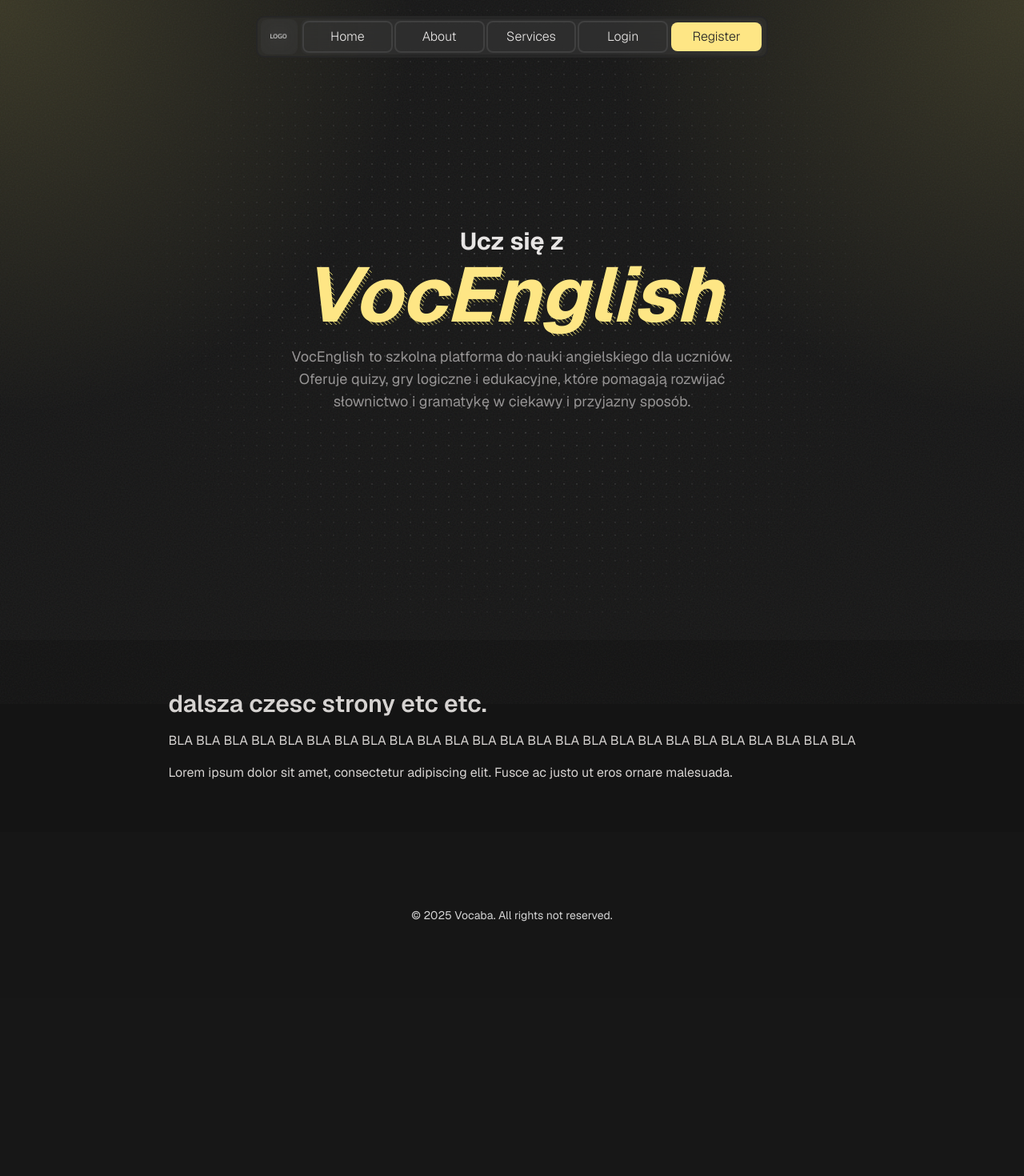
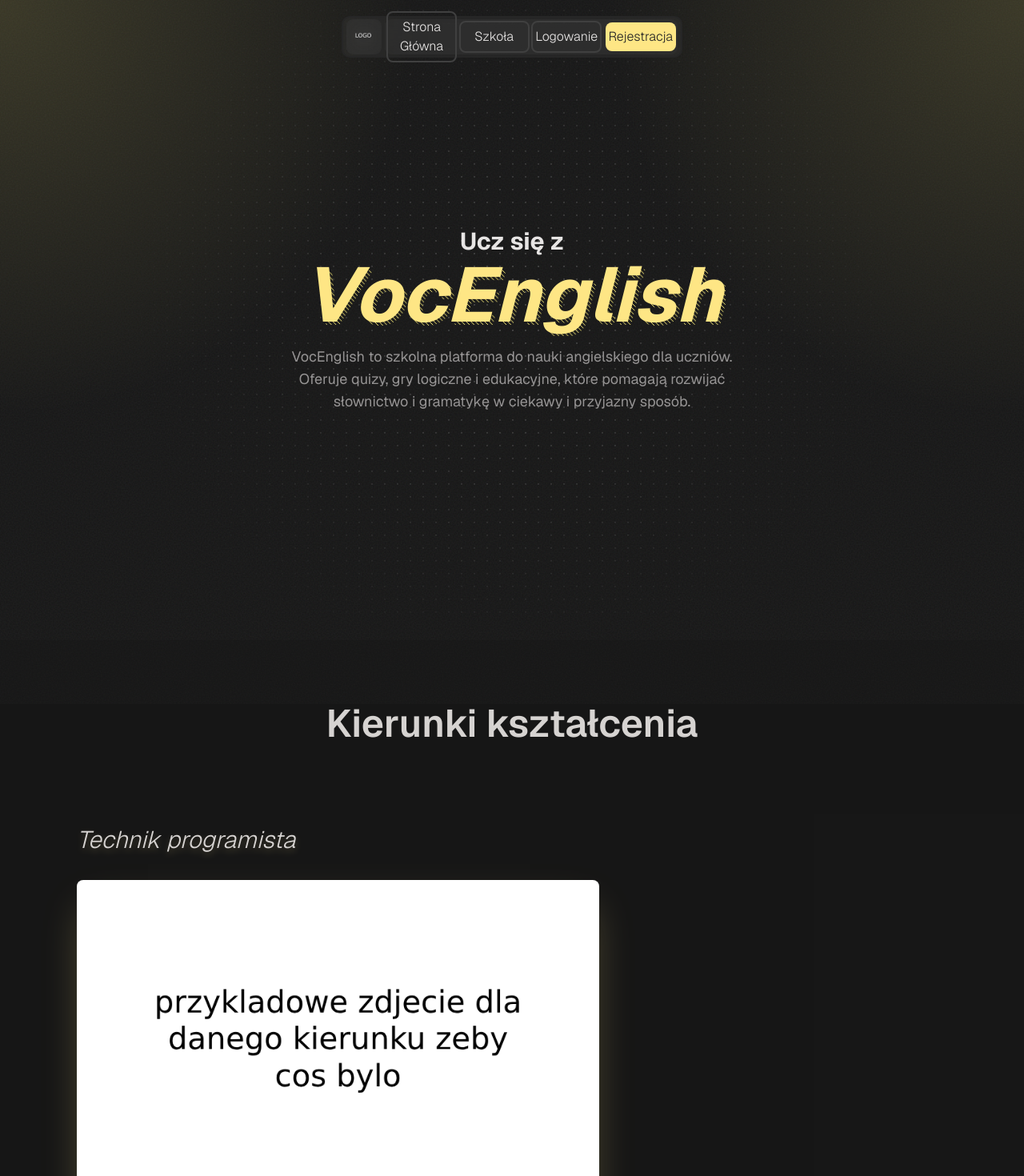
Before and after one commit to BlackShadeOSS/erasmus-gg, a Next.js app: page / in a window 1280 px wide. Shown: the top 1470 px of the page at 80% size. Before the commit the page ends 1248 px from the top, so only its background shows below. Built offline with nearby package versions, Linux system fonts and the light colour scheme.

Commit message:
more content in landing page, improved navbar, created footer

```diff
--- a/src/app/(main-page)/page.tsx
+++ b/src/app/(main-page)/page.tsx
@@ -6,9 +6,13 @@ import { cn } from "@/lib/utils";
 import GlowingCircle from "@/components/ui/glowing-circle";
 import { HomeContent } from "@/data/HomeContent";
 import Footer from "@/components/Footer";
+import ImageComponent from "@/components/ImageComponent";
 
 export default function Home() {
   const { hero, secondSection } = HomeContent;
+
+  // Create an array to loop through for our images
+  const imageCount = 6; // Number of images to display
 
   return (
     <div>
@@ -20,7 +24,7 @@ export default function Home() {
       </div>
 
       <main>
-        <section className="h-screen flex flex-col items-center justify-center">
+        <section className="h-screen flex flex-col items-center justify-center ">
           <h1 className="text-3xl w-full font-bold text-center text-stone-200">
             {hero.title} <br />
             <LineShadowText
@@ -31,9 +35,7 @@ export default function Home() {
             </LineShadowText>
           </h1>
           <h2 className="text-lg text-stone-200/60 mt-4 w-xl text-center">
-            VocEnglish to szkolna platforma do nauki angielskiego dla uczniów.
-            Oferuje quizy, gry logiczne i edukacyjne, które pomagają rozwijać
-            słownictwo i gramatykę w ciekawy i przyjazny sposób.
+            {hero.heroDescription}
           </h2>
           <div className="-z-10">
             <DotPattern
@@ -45,13 +47,24 @@ export default function Home() {
           </div>
         </section>
 
-        <section className="bg-neutral-950/20 text-stone-300 p-10 h-[30vh] flex items-center">
-          <div className="max-w-4xl mx-auto">
-            <h2 className="text-3xl font-semibold mb-4">
+        <section className="bg-neutral-900/40 text-stone-300 p-10 flex flex-col items-center">
+          <div className="max-w-4xl text-center h-20 my-10">
+            <h2 className="text-5xl font-semibold mb-4">
               {secondSection.title}
             </h2>
-            <p className="mb-4">{secondSection.paragraphs[0]}</p>
-            <p>{secondSection.paragraphs[1]}</p>
+          </div>
+          <div className="w-full">
+            {Array.from({ length: imageCount }).map((_, index) => (
+              <ImageComponent
+                key={index}
+                header={secondSection.images.programista.header}
+                src={secondSection.images.programista.image}
+                alt={secondSection.images.programista.alt}
+                width={800}
+                height={800}
+                position={index % 2 === 0 ? "left" : "right"}
+              />
+            ))}
           </div>
         </section>
       </main>
--- a/src/app/layout.tsx
+++ b/src/app/layout.tsx
@@ -13,8 +13,8 @@ const geistMono = Geist_Mono({
 });
 
 export const metadata: Metadata = {
-  title: "Vocaba",
-  description: "Vocaba",
+  title: "VocEnglish",
+  description: "VocEnglish",
 };
 
 export default function RootLayout({
--- a/src/components/Footer.tsx
+++ b/src/components/Footer.tsx
@@ -1,12 +1,40 @@
 import React from "react";
+import rs from "../../public/radecky-studio-realizacja.svg";
+import Image from "next/image";
+import Link from "next/link";
 
 const Footer = () => {
+  const LinkStyle =
+    "my-1 text-lg text-neutral-300 hover:text-amber-200 transition-colors duration-100";
   return (
-    <footer>
-      <div className="flex bg-neutral-900/70 justify-center items-center h-52  text-neutral-300">
-        <p className="text-sm">
-          &copy; {new Date().getFullYear()} Vocaba. All rights not reserved.
+    <footer className="w-full h-72 bg-neutral-900/70 border-t-2 border-neutral-800 flex flex-col">
+      <div className="flex flex-row items-center h-72 text-neutral-300">
+        <div className="w-3/5 flex flex-col items-center justify-center">
+          <p className="text-sm">
+            &copy; 2025-{new Date().getFullYear()} Tu jakiees info o szkole i
+            odnosnik do niej i jeszcze ig tiktok i facerbook
+          </p>
+        </div>
+        <div className="flex flex-col items-center w-2/5">
+          <Link href={"/"} className={LinkStyle}>
+            Strona Główna
+          </Link>
+          <Link href={"/privacy-policy"} className={LinkStyle}>
+            Szkoła
+          </Link>
+          <Link href={"/privacy-policy"} className={LinkStyle}>
+            Logowanie
+          </Link>
+          <Link href={"/privacy-policy"} className={LinkStyle}>
+            Rejestracja
+          </Link>
+        </div>
+      </div>
+      <div className="h-1/4 bg-neutral-950/20 flex justify-center items-center border-t-2 border-neutral-800">
+        <p className="text-md text-center text-neutral-500">
+          Realizacja: TT, KW, ZZ,{" "}
         </p>
+        <Image src={rs} alt="Realizacja" width={80} />
       </div>
     </footer>
   );
--- /dev/null
+++ b/src/components/ImageComponent.tsx
@@ -0,0 +1,50 @@
+import Image, { StaticImageData } from "next/image";
+import React from "react";
+
+interface ImageComponentProps {
+  header: string;
+  src: StaticImageData;
+  alt: string;
+  width?: number;
+  height?: number;
+  position?: "left" | "right";
+}
+
+const ImageComponent: React.FC<ImageComponentProps> = ({
+  header,
+  src,
+  alt,
+  width,
+  height,
+  position = "left",
+}) => {
+  return (
+    <div className="p-4 md:p-8 flex flex-col gap-8 max-w-6xl mx-auto transition-transform duration-300 ease-in-out hover:scale-102">
+      <h2
+        className={`text-3xl font-light italic drop-shadow-lg drop-shadow-amber-200/20 ${
+          position === "right" ? "text-right" : "text-left"
+        }`}
+      >
+        {header}
+      </h2>
+
+      <div
+        className={`flex ${
+          position === "right" ? "justify-end" : "justify-start"
+        }`}
+      >
+        <div className="w-full md:w-4/5 lg:w-3/5">
+          <Image
+            src={src}
+            alt={alt}
+            width={width}
+            height={height}
+            className="object-cover w-full rounded-md shadow-2xl shadow-amber-200/30 "
+          />
+        </div>
+      </div>
+    </div>
+  );
+};
+
+export default ImageComponent;
--- a/src/components/NavBar.tsx
+++ b/src/components/NavBar.tsx
@@ -7,10 +7,10 @@ import { NavBarContent } from "@/data/NavBarContent";
 
 const NavBar = () => {
   const linkClass: string =
-    "border-2 border-neutral-700 text-center w-[19.5%] py-1.5 rounded-md text-stone-200 cursor-pointer text-base hover:bg-neutral-800/70 hover:text-white transition-all duration-200";
+    "border-2 border-neutral-700 text-center w-[24%] py-1.5 rounded-md text-stone-200 cursor-pointer text-base hover:bg-neutral-800/70 hover:text-white transition-all duration-200";
   return (
     <header className="flex justify-center relative top-5 z-50">
-      <div className="fixed w-1/2 h-13 bg-neutral-700/30 border-2 border-neutral-800 backdrop-blur-md rounded-lg flex justify-end items-center">
+      <div className="fixed w-1/3 h-13 bg-neutral-700/30 border-2 border-neutral-800 backdrop-blur-md rounded-lg flex justify-end items-center">
         <div className="bg-neutral-700/20 rounded-md w-12 h-11 mx-1 backdrop-blur-md">
           <Image
             src={icon}
--- a/src/data/HomeContent.ts
+++ b/src/data/HomeContent.ts
@@ -1,14 +1,20 @@
+import example from "../../public/examplePhoto.png"
+
 export const HomeContent = {
   hero: {
     title: "Ucz się z",
-    highlightedText: "VocEnglish"
+    highlightedText: "VocEnglish",
+    heroDescription: "VocEnglish to szkolna platforma do nauki angielskiego dla uczniów. Oferuje quizy, gry logiczne i edukacyjne, które pomagają rozwijać słownictwo i gramatykę w ciekawy i przyjazny sposób."
   },
   secondSection: {
-    title: "dalsza czesc strony etc etc.",
-    paragraphs: [
-      "BLA BLA BLA BLA BLA BLA BLA BLA BLA BLA BLA BLA BLA BLA BLA BLA BLA BLA BLA BLA BLA BLA BLA BLA BLA",
-      "Lorem ipsum dolor sit amet, consectetur adipiscing elit. Fusce ac justo ut eros ornare malesuada."
-    ]
+    title: "Kierunki kształcenia",
+    images: {
+      programista: {
+        header: "Technik programista",
+        image: example,
+        alt: "zdjecie technik programista"
+      }
+    }
   },
 
 };
--- a/src/data/NavBarContent.ts
+++ b/src/data/NavBarContent.ts
@@ -1,23 +1,19 @@
 export const NavBarContent = {
   navItems: [
     {
-      label: "Home",
+      label: "Strona główna",
       href: "/"
     },
     {
-      label: "About",
+      label: "Szkoła",
       href: "/about"
     },
     {
-      label: "Services",
-      href: "/services"
-    },
-    {
-      label: "Login",
+      label: "Logowanie",
       href: "/login"
     },
     {
-      label: "Register",
+      label: "Rejestracja",
       href: "/register",
       highlight: true
     }
```
Also changed, not shown: public/examplePhoto.png (added), public/radecky-studio-realizacja.svg (added).
